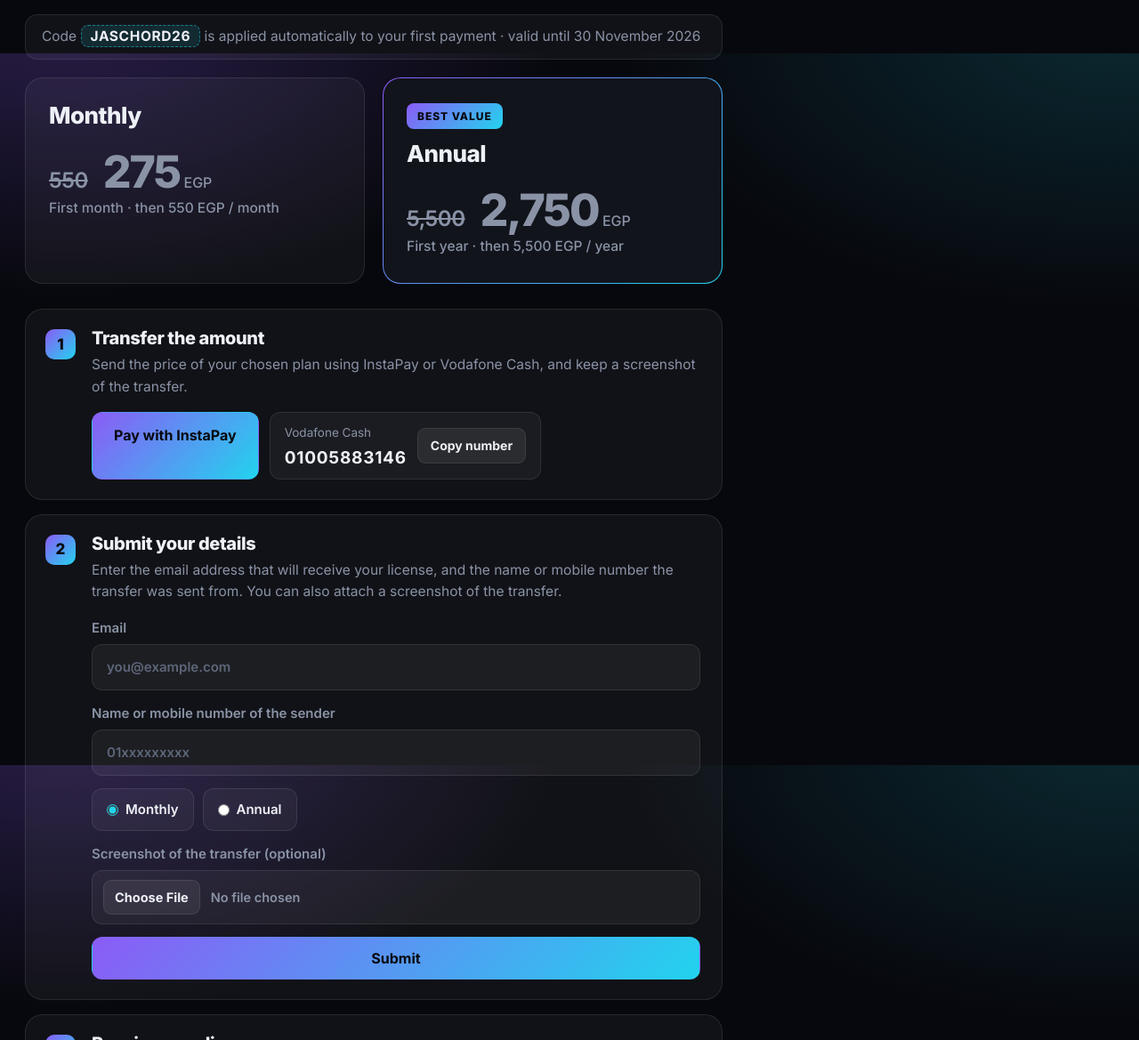
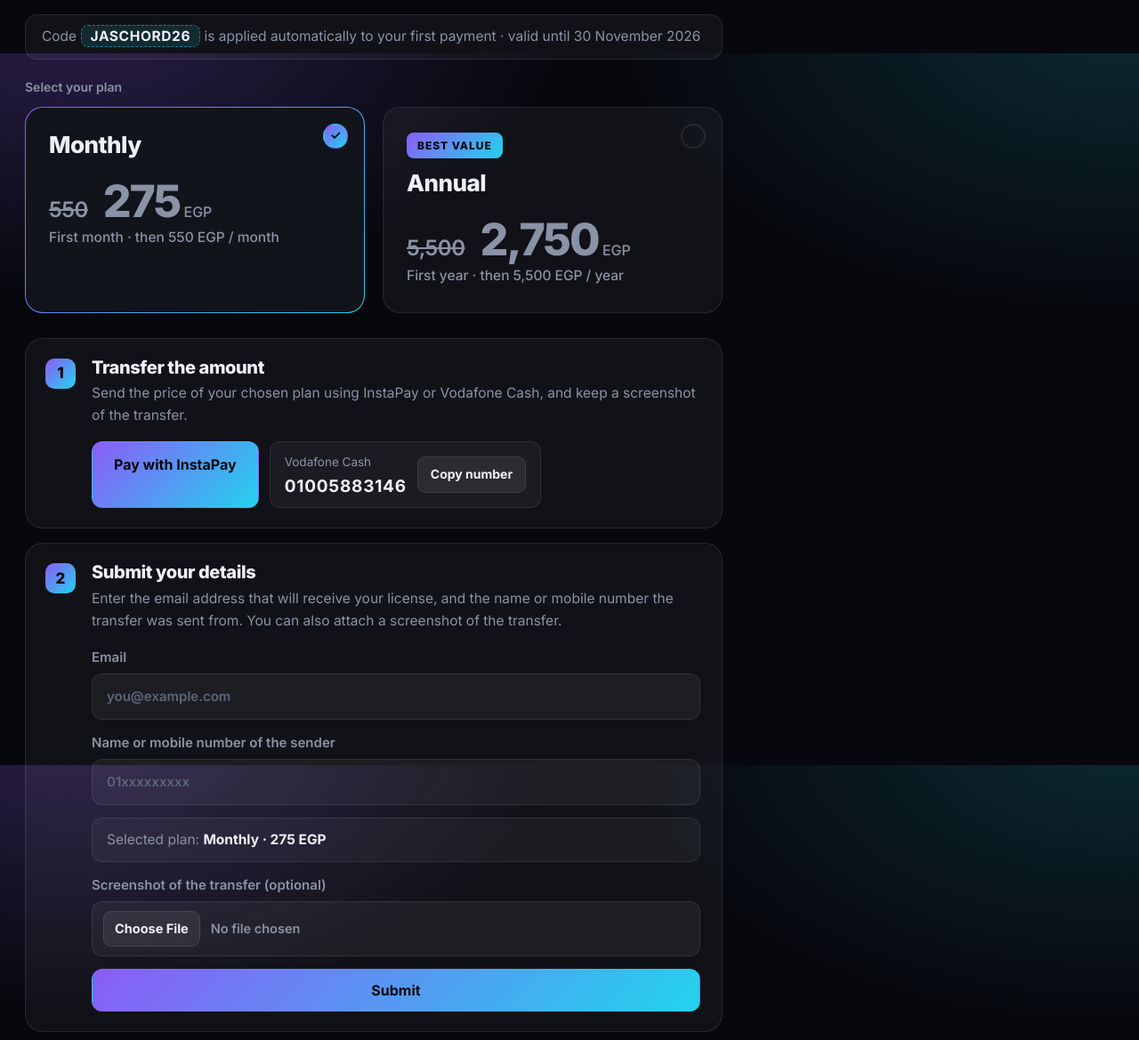
Before and after one commit to jasoneshak/jaschord-releases, a plain HTML site: page index.html in a window 1280 px wide. Shown: the part 4740-5909 px from the top of the page at 89% size. Drawn offline with Linux system fonts and the light colour scheme.

Commit message:
Make Egypt plan cards selectable; remove small plan radios
Co-Authored-By: Claude Sonnet 5.5 <noreply@anthropic.com>
Claude-Session: https://claude.ai/code/session_01NSMawXos8FBQZSCGdEJyVv

```diff
--- a/index.html
+++ b/index.html
@@ -163,6 +163,16 @@ html{scroll-padding-top:84px}
 .po small{font-size:12.5px;font-weight:600;color:rgba(7,8,13,.68)}
 @media(max-width:520px){.po-row{gap:8px}.po{padding:12px 6px}.po b{font-size:14px}.po small{font-size:11.5px}}
 @media(max-width:520px){.hero .cta{display:none}.payopts{margin-top:24px}.navr{gap:10px}nav ul a.btn{padding:9px 13px}.logo{height:32px}}
+.eg-pickl{color:var(--mu);font-size:14px;font-weight:600;margin-bottom:10px}
+.eg-pickl+.eg-plans{margin-top:0}
+.eg .pick{cursor:pointer;position:relative;transition:border-color .15s,transform .15s}
+.eg .pick:hover{transform:translateY(-1px);border-color:rgba(34,211,238,.5)}
+.eg .pick.sel{border:1px solid transparent;background:linear-gradient(var(--bg2),var(--bg2)) padding-box,var(--grad) border-box}
+.eg .pick::after{content:"";position:absolute;top:18px;inset-inline-end:18px;width:24px;height:24px;border-radius:50%;border:2px solid var(--bd)}
+.eg .pick.sel::after{content:"\2713";display:grid;place-items:center;background:var(--grad);border-color:transparent;color:#07080d;font-weight:800;font-size:14px;font-family:Inter,sans-serif}
+.eg .tag{position:relative;z-index:1}
+.eg-sel{padding:12px 16px;border:1px solid var(--bd);background:var(--glass);border-radius:12px;color:var(--mu);font-size:15px}
+.eg-sel b{color:var(--tx)}
 </style>
 </head>
 <body>
@@ -257,14 +267,15 @@ html{scroll-padding-top:84px}
 
  <div class="promo eg-on" data-ar="تم تطبيق كود <b>JASCHORD26</b> تلقائيًا على أول دفعة &middot; ساري حتى 30 نوفمبر 2026">Code <b>JASCHORD26</b> is applied automatically to your first payment &middot; valid until 30 November 2026</div>
 
- <div class="eg-plans">
-  <div class="card plan">
+ <p class="eg-pickl" data-ar="اختر الخطة">Select your plan</p>
+ <div class="eg-plans" role="radiogroup">
+  <div class="card plan pick sel" role="radio" tabindex="0" aria-checked="true" data-plan="Monthly">
    <h3 data-ar="شهري">Monthly</h3>
    <p class="amt"><i class="eg-on"><s class="was">550</s> 275</i><i class="eg-off">550</i><span data-ar=" جنيه"> EGP</span></p>
    <p class="sv eg-on" data-ar="الشهر الأول &middot; ثم 550 جنيهًا شهريًا">First month &middot; then 550 EGP / month</p>
    <p class="sv eg-off" data-ar="550 جنيهًا شهريًا">550 EGP / month</p>
   </div>
-  <div class="card plan best">
+  <div class="card plan pick" role="radio" tabindex="0" aria-checked="false" data-plan="Annual">
    <span class="tag" data-ar="الأفضل قيمة">Best value</span>
    <h3 data-ar="سنوي">Annual</h3>
    <p class="amt"><i class="eg-on"><s class="was">5,500</s> 2,750</i><i class="eg-off">5,500</i><span data-ar=" جنيه"> EGP</span></p>
@@ -288,10 +299,8 @@ html{scroll-padding-top:84px}
    <form id="egForm" action="https://formsubmit.co/" method="POST" enctype="multipart/form-data">
     <label><span data-ar="البريد الإلكتروني">Email</span><input type="email" name="email" required autocomplete="email" placeholder="you@example.com"></label>
     <label><span data-ar="اسم أو رقم موبايل صاحب التحويل">Name or mobile number of the sender</span><input type="text" name="payer" required placeholder="01xxxxxxxxx"></label>
-    <div class="opts" role="radiogroup">
-     <label><input type="radio" name="plan" value="Monthly" checked><span data-ar="شهري">Monthly</span></label>
-     <label><input type="radio" name="plan" value="Annual"><span data-ar="سنوي">Annual</span></label>
-    </div>
+    <input type="hidden" name="plan" id="egPlan" value="Monthly">
+    <p class="eg-sel"><span data-ar="الخطة المختارة:">Selected plan:</span> <b id="egSelV"></b></p>
     <label><span data-ar="لقطة شاشة للتحويل (اختياري)">Screenshot of the transfer (optional)</span><input type="file" name="screenshot" id="egFile" accept="image/*"></label>
     <input type="hidden" name="amount_egp" id="egAmount" value="">
     <input type="hidden" name="promo_code" id="egPromoField" value="JASCHORD26">
@@ -390,6 +399,21 @@ html{scroll-padding-top:84px}
   var l = lang==='ar'?'en':'ar'; apply(l); try{localStorage.setItem(KEY,l)}catch(e){}
  });
  sync(); f.addEventListener('change', sync);
+ var planIn=document.getElementById('egPlan'), picks=document.querySelectorAll('#egypt .pick');
+ function selText(){
+  var a=planIn.value==='Annual', n=amount().toLocaleString('en-US');
+  document.getElementById('egSelV').textContent = lang==='ar' ? (a?'سنوي':'شهري')+' \u00b7 '+n+' جنيه' : planIn.value+' \u00b7 '+n+' EGP';
+ }
+ picks.forEach(function(c){
+  function choose(){
+   picks.forEach(function(x){ x.classList.toggle('sel',x===c); x.setAttribute('aria-checked',x===c?'true':'false'); });
+   planIn.value=c.getAttribute('data-plan'); sync(); selText();
+  }
+  c.addEventListener('click',choose);
+  c.addEventListener('keydown',function(e){ if(e.key==='Enter'||e.key===' '){ e.preventDefault(); choose(); } });
+ });
+ selText();
+ var _apply=apply; apply=function(l){ _apply(l); selText(); };
  document.getElementById('vfCopy').addEventListener('click', function(){
   var b=this, t=document.getElementById('vfNum').textContent.trim(), o=b.innerHTML;
   function done(){ b.textContent = lang==='ar'?'تم النسخ':'Copied'; setTimeout(function(){b.innerHTML=o},1600) }
```
